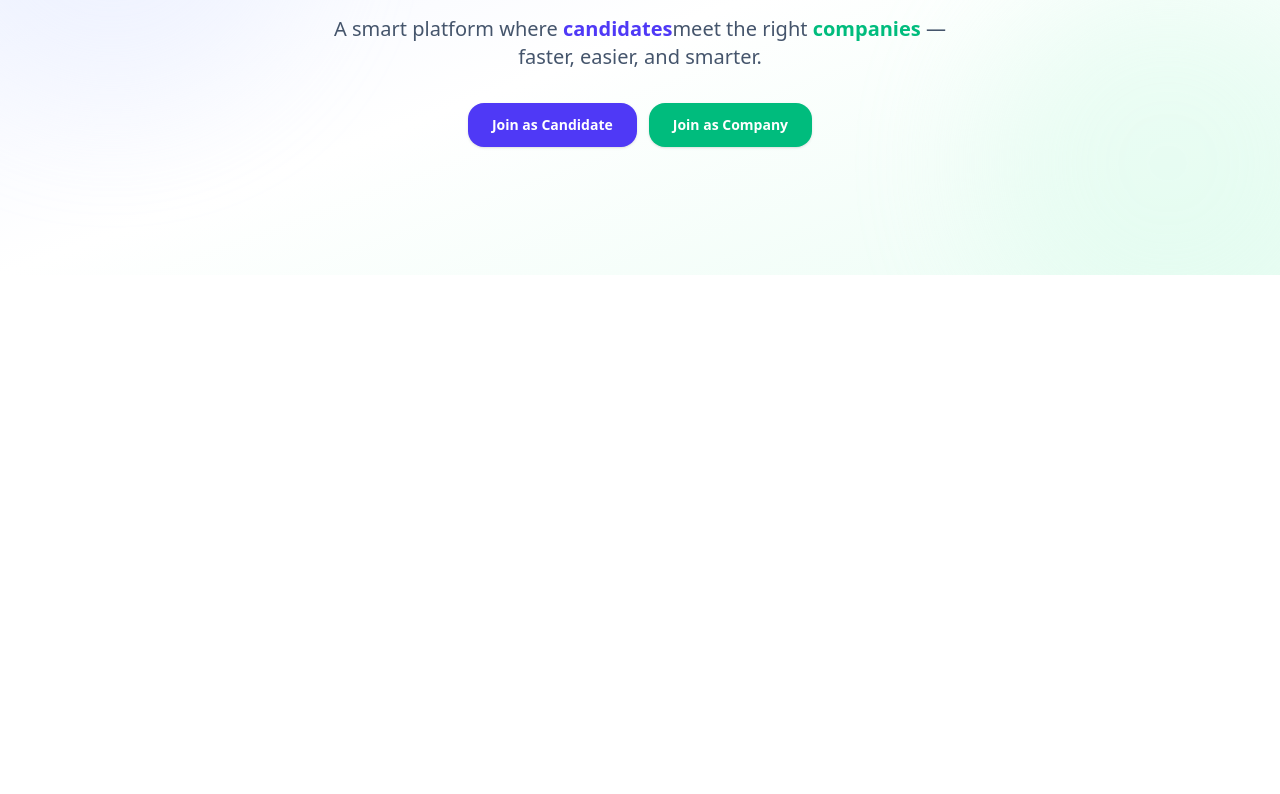
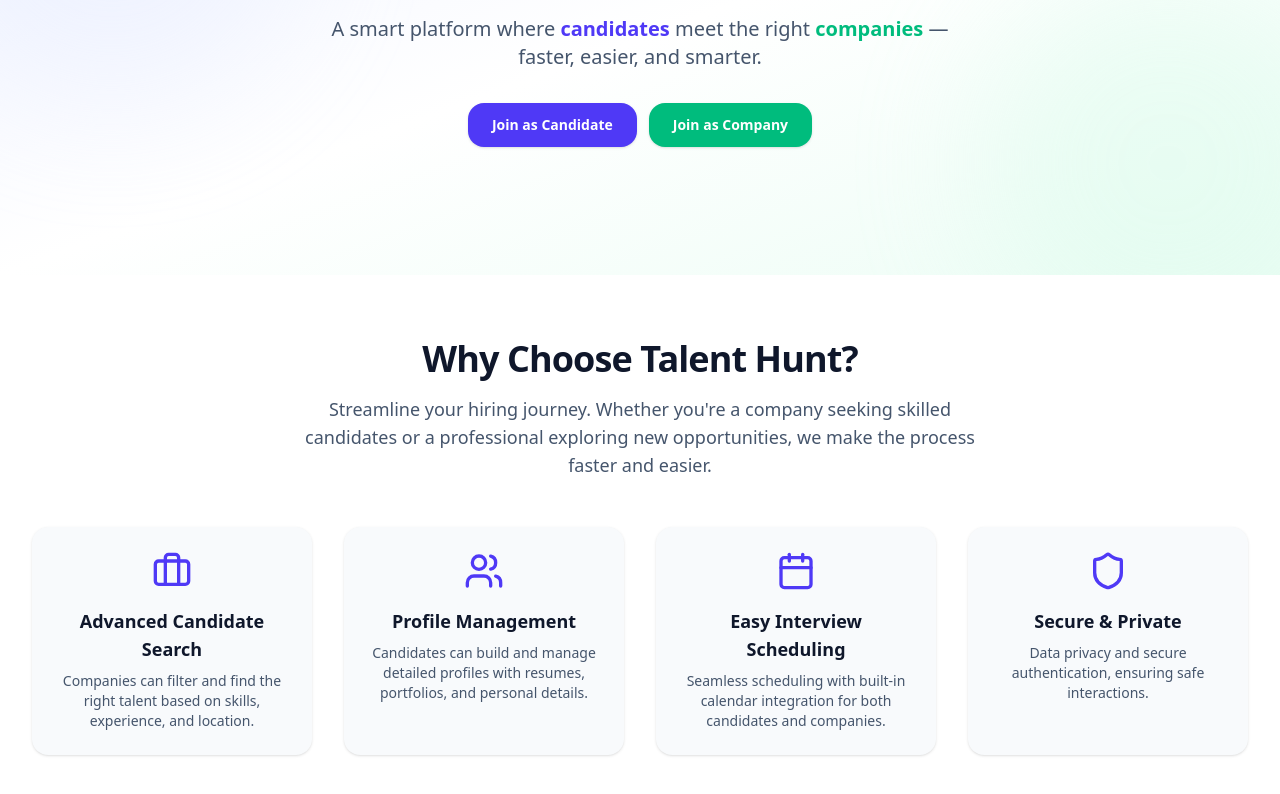
Before and after one commit to imtiazsakib15/talentra-client, a Next.js app: page / in a window 1280 px wide. Shown: the part 262-1056 px from the top of the page. Before the commit the page ends 800 px from the top, so only its background shows below. Built offline with nearby package versions, Linux system fonts and the light colour scheme.

Commit message:
feat(ui): add Features section

```diff
--- a/app/(root)/page.tsx
+++ b/app/(root)/page.tsx
@@ -1,10 +1,11 @@
+import Features from "@/components/home/Features";
 import Hero from "@/components/home/Hero";
 
 export default function Home() {
-  console.log("first");
   return (
     <>
       <Hero />
+      <Features />
     </>
   );
 }
--- /dev/null
+++ b/components/home/Features.tsx
@@ -0,0 +1,38 @@
+import { FEATURES } from "@/constants/features.constant";
+import Container from "../Container";
+
+export default function Features() {
+  return (
+    <section className="py-10 sm:py-14 lg:py-16">
+      <Container>
+        <div className="text-center max-w-2xl mx-auto">
+          <h2 className="text-3xl font-bold tracking-tight text-slate-900 sm:text-4xl">
+            Why Choose Talent Hunt?
+          </h2>
+          <p className="mt-4 text-lg text-slate-600">
+            Streamline your hiring journey. Whether you&apos;re a company
+            seeking skilled candidates or a professional exploring new
+            opportunities, we make the process faster and easier.
+          </p>
+        </div>
+
+        <div className="mt-12 grid grid-cols-1 gap-8 sm:grid-cols-2 lg:grid-cols-4">
+          {FEATURES.map((feature, index) => (
+            <div
+              key={index}
+              className="flex flex-col items-center text-center p-6 bg-slate-50 rounded-2xl shadow-sm hover:shadow-md transition"
+            >
+              <feature.icon className="h-10 w-10 text-indigo-600 mb-4" />
+              <h3 className="text-lg font-semibold text-slate-900">
+                {feature.title}
+              </h3>
+              <p className="mt-2 text-sm text-slate-600">
+                {feature.description}
+              </p>
+            </div>
+          ))}
+        </div>
+      </Container>
+    </section>
+  );
+}
--- a/components/home/Hero.tsx
+++ b/components/home/Hero.tsx
@@ -11,21 +11,18 @@ export default function Hero() {
 
       <div className="relative mx-auto max-w-7xl px-4 sm:px-6 lg:px-8">
         <div className="flex flex-col items-center justify-center py-20 text-center lg:py-32">
-          {/* Headline */}
           <h1 className="text-4xl font-extrabold tracking-tight text-slate-900 sm:text-5xl lg:text-6xl">
             Connect Talent with Opportunity
           </h1>
 
-          {/* Subheadline */}
           <p className="mt-6 max-w-2xl text-lg text-slate-600 sm:text-xl">
             A smart platform where{" "}
-            <span className="font-semibold text-indigo-600">candidates</span>
+            <span className="font-semibold text-indigo-600">candidates </span>
             meet the right{" "}
             <span className="font-semibold text-emerald-500">companies</span> —
             faster, easier, and smarter.
           </p>
 
-          {/* CTA Buttons */}
           <div className="mt-8 flex flex-col gap-3 sm:flex-row sm:justify-center">
             <Link
               href="/register?role=candidate"
--- /dev/null
+++ b/constants/features.constant.ts
@@ -0,0 +1,34 @@
+import { Briefcase, Users, Calendar, Shield } from "lucide-react";
+
+type TFeature = {
+  title: string;
+  description: string;
+  icon: React.ComponentType<React.SVGProps<SVGSVGElement>>;
+};
+
+export const FEATURES: TFeature[] = [
+  {
+    title: "Advanced Candidate Search",
+    description:
+      "Companies can filter and find the right talent based on skills, experience, and location.",
+    icon: Briefcase,
+  },
+  {
+    title: "Profile Management",
+    description:
+      "Candidates can build and manage detailed profiles with resumes, portfolios, and personal details.",
+    icon: Users,
+  },
+  {
+    title: "Easy Interview Scheduling",
+    description:
+      "Seamless scheduling with built-in calendar integration for both candidates and companies.",
+    icon: Calendar,
+  },
+  {
+    title: "Secure & Private",
+    description:
+      "Data privacy and secure authentication, ensuring safe interactions.",
+    icon: Shield,
+  },
+];
--- a/constants/navLinks.constant.ts
+++ b/constants/navLinks.constant.ts
@@ -1,4 +1,9 @@
-export const NAV_LINKS = [
+type TNavLink = {
+  label: string;
+  href: string;
+};
+
+export const NAV_LINKS: TNavLink[] = [
   { label: "Home", href: "/" },
   { label: "About", href: "/about" },
   { label: "Login", href: "/login" },
```
